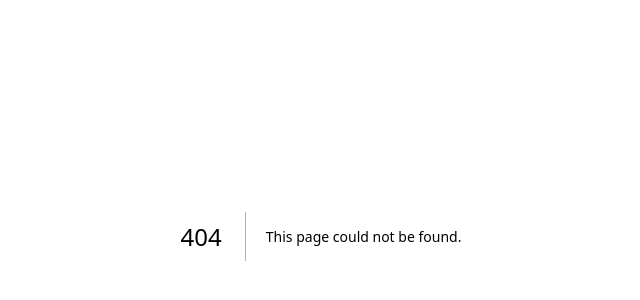
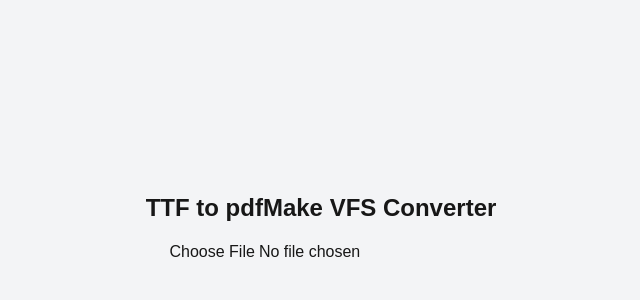
Before and after one commit to BLOUDANJEWELLERY/Account-Statement-Pdf, a Next.js app in the folder pdf/: page /ttf in a window 1280 px wide. Before the commit this address had no page. Shown: the part 164-464 px from the top of the page, without its empty margins (319-959 px from the left). Built offline with nearby package versions, Linux system fonts and the light colour scheme.

Commit message:
Create ttf.tsx

```diff
--- /dev/null
+++ b/pdf/pages/ttf.tsx
@@ -0,0 +1,64 @@
+import { useState, ChangeEvent } from "react";
+import Head from "next/head";
+
+export default function TtfToPdfMakeVFS() {
+  const [vfsObject, setVfsObject] = useState<string>("");
+
+  const handleFileChange = (e: ChangeEvent<HTMLInputElement>) => {
+    const file = e.target.files?.[0];
+    if (!file) return;
+
+    if (!file.name.endsWith(".ttf")) {
+      alert("Please upload a TTF file.");
+      return;
+    }
+
+    const reader = new FileReader();
+    reader.onload = () => {
+      const result = reader.result as string;
+      const base64 = result.split(",")[1];
+
+      // pdfMake VFS format: { "FontName.ttf": "<base64>" }
+      const fontName = file.name;
+      const vfs = {
+        [fontName]: base64,
+      };
+
+      setVfsObject(JSON.stringify(vfs, null, 2));
+    };
+    reader.readAsDataURL(file);
+  };
+
+  const handleCopy = () => {
+    navigator.clipboard.writeText(vfsObject);
+    alert("VFS object copied to clipboard!");
+  };
+
+  return (
+    <>
+      <Head>
+        <title>TTF to pdfMake VFS</title>
+      </Head>
+      <div className="min-h-screen flex flex-col items-center justify-center bg-gray-100 p-4">
+        <h1 className="text-2xl font-bold mb-4">TTF to pdfMake VFS Converter</h1>
+        <input type="file" accept=".ttf" onChange={handleFileChange} className="mb-4" />
+        {vfsObject && (
+          <div className="w-full max-w-xl bg-white p-4 rounded shadow">
+            <textarea
+              readOnly
+              value={vfsObject}
+              rows={10}
+              className="w-full border p-2 rounded mb-2"
+            />
+            <button
+              onClick={handleCopy}
+              className="bg-blue-600 text-white px-4 py-2 rounded hover:bg-blue-700 transition"
+            >
+              Copy VFS
+            </button>
+          </div>
+        )}
+      </div>
+    </>
+  );
+}
```
